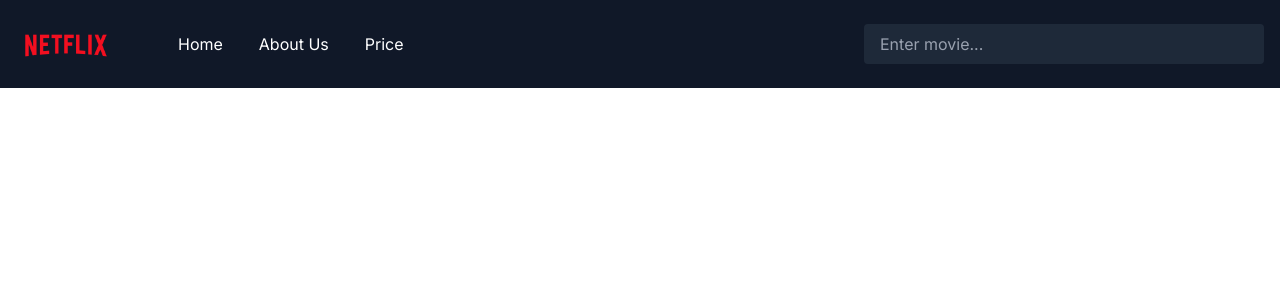
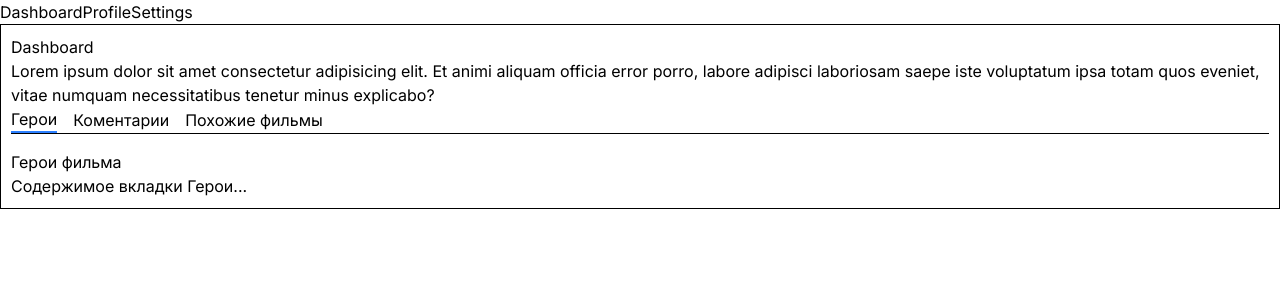
Before and after one commit to VladislavProhorov123/6-React-Project, a React (Vite) app: page / in a window 1280 px wide. Shown: the top 300 px of the page. Built offline with nearby package versions, Linux system fonts and the light colour scheme.

Commit message:
basics routing

```diff
--- a/src/App.jsx
+++ b/src/App.jsx
@@ -1,10 +1,18 @@
-import React from 'react'
-import Header from './component/Header'
+import React from "react";
+import Header from "./component/Header";
+import MainRoutes from "./component/MainRoutes";
+import Dashboard from "./pages/Dashboard";
+import { Link } from "react-router-dom";
 
 export default function App() {
   return (
     <div>
-      <Header />
+      <header>
+        <Link to="/">Dashboard</Link>
+        <Link to="/profile">Profile</Link>
+        <Link to="/settings">Settings</Link>
+      </header>
+      <MainRoutes />
     </div>
-  )
+  );
 }
--- a/src/component/Header.jsx
+++ b/src/component/Header.jsx
@@ -8,14 +8,25 @@ export default function Header() {
         <div className="flex items-center gap-8 w-full md:w-auto">
           <img className="w-[100px] mr-[30px]" src="/netflix.png" alt="" />
           <nav className="">
-            <ul className="flex gap-9">
-              <li className="hover:text-gray-300 transition-colors cursor-pointer">Home</li>
-              <li className="hover:text-gray-300 transition-colors cursor-pointer">About Us</li>
-              <li className="hover:text-gray-300 transition-colors cursor-pointer">Price</li>
-            </ul>
+              <Link
+                to="/"
+                className="hover:text-gray-300 transition-colors cursor-pointer"
+              >
+                Home
+              </Link>
+              <Link to='/about' className="hover:text-gray-300 transition-colors cursor-pointer">
+                About Us
+              </Link>
+              <Link to='/some-pages' className="hover:text-gray-300 transition-colors cursor-pointer">
+                Price
+              </Link>
           </nav>
         </div>
-        <input className="px-4 py-2 rounded bg-gray-800 text-white placeholder-gray-400 w-[400px]" type="search" placeholder="Enter movie..." />
+        <input
+          className="px-4 py-2 rounded bg-gray-800 text-white placeholder-gray-400 w-[400px]"
+          type="search"
+          placeholder="Enter movie..."
+        />
       </header>
     </>
   );
--- /dev/null
+++ b/src/component/MainRoutes.jsx
@@ -0,0 +1,15 @@
+import React from "react";
+import { Route, Routes } from "react-router-dom";
+import Dashboard from "../pages/Dashboard";
+import Profile from "../pages/Profile";
+import Settings from "../pages/Settings";
+
+export default function MainRoutes() {
+  return (
+    <Routes>
+        <Route path="/" element={<Dashboard />} />
+        <Route path="/profile" element={<Profile />} />
+        <Route path="/settings" element={<Settings />} />
+    </Routes>
+  );
+}
--- a/src/main.jsx
+++ b/src/main.jsx
@@ -1,11 +1,14 @@
-import { StrictMode } from 'react'
-import { createRoot } from 'react-dom/client'
-import './index.css'
-import App from './App.jsx'
-import { BrowserRouter } from 'react-router-dom'
+import { StrictMode } from "react";
+import { createRoot } from "react-dom/client";
+import "./index.css";
+import App from "./App.jsx";
+import { BrowserRouter } from "react-router-dom";
+import MainRoutes from "./component/MainRoutes.jsx";
 
-createRoot(document.getElementById('root')).render(
+createRoot(document.getElementById("root")).render(
   <StrictMode>
-    <App />
-  </StrictMode>,
-)
+    <BrowserRouter>
+      <App />
+    </BrowserRouter>
+  </StrictMode>
+);
--- /dev/null
+++ b/src/pages/Dashboard.jsx
@@ -0,0 +1,52 @@
+import React, { useState } from "react";
+import { Link, Outlet } from "react-router-dom";
+
+export default function Dashboard() {
+  const [activeTab, setActiveTab] = useState("heroes");
+  return (
+    <div className="border p-[10px]">
+      <h1>Dashboard</h1>
+      <p>
+        Lorem ipsum dolor sit amet consectetur adipisicing elit. Et animi
+        aliquam officia error porro, labore adipisci laboriosam saepe iste
+        voluptatum ipsa totam quos eveniet, vitae numquam necessitatibus tenetur
+        minus explicabo?
+      </p>
+      <div className="flex gap-4 mb-4 border-b">
+        <button
+          onClick={() => setActiveTab("heroes")}
+          className={activeTab === "heroes" ? "border-b-2 border-blue-500" : ""}
+        >
+          Герои
+        </button>
+        <button onClick={() => setActiveTab('comments')} className={activeTab === 'comments' ? 'border-b-2 border-blue-500' : ''} >
+          Коментарии
+        </button>
+        <button onClick={() => setActiveTab('similar')} className={activeTab === 'similar' ? 'border-b-2 border-blue-500' : ''}>
+          Похожие фильмы
+        </button>
+      </div>
+
+      <div>
+        {activeTab === 'heroes' && (
+          <div>
+            <h2>Герои фильма</h2>
+            <p>Содержимое вкладки Герои...</p>
+          </div>
+        )}
+        {activeTab === 'comments' && (
+          <div>
+            <h2>Комментарии</h2>
+            <p>Содержимое вкладки Комментарии...</p>
+          </div>
+        )}
+        {activeTab === 'similar' && (
+          <div>
+            <h2>Похожие фильмы</h2>
+            <p>Содержимое вкладки Похожие фильмы...</p>
+          </div>
+        )}
+      </div>
+    </div>
+  );
+}
--- a/src/pages/MoviePage.jsx
+++ /dev/null
@@ -1,7 +0,0 @@
-import React from 'react'
-
-export default function MoviePage() {
-  return (
-    <div>MoviePage</div>
-  )
-}
--- /dev/null
+++ b/src/pages/Profile.jsx
@@ -0,0 +1,7 @@
+import React from 'react'
+
+export default function Profile() {
+  return (
+    <div className='border p-[10px]'>Profile (дочерний)</div>
+  )
+}
--- /dev/null
+++ b/src/pages/Settings.jsx
@@ -0,0 +1,7 @@
+import React from 'react'
+
+export default function Settings() {
+  return (
+    <div className='border p-[10px]'>Settings (дочерний)</div>
+  )
+}
```
